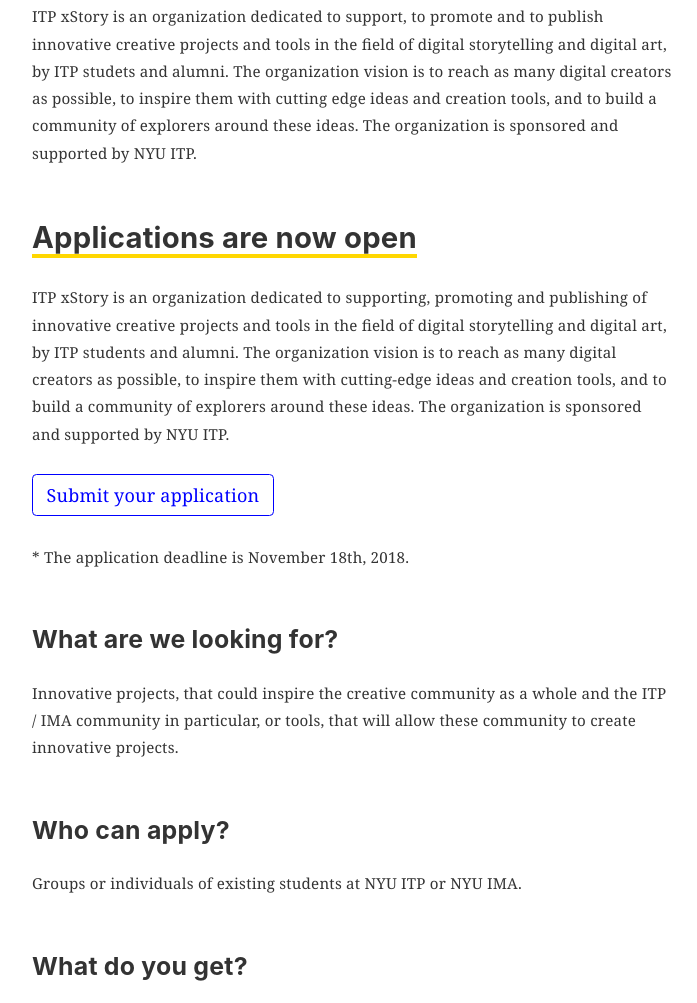
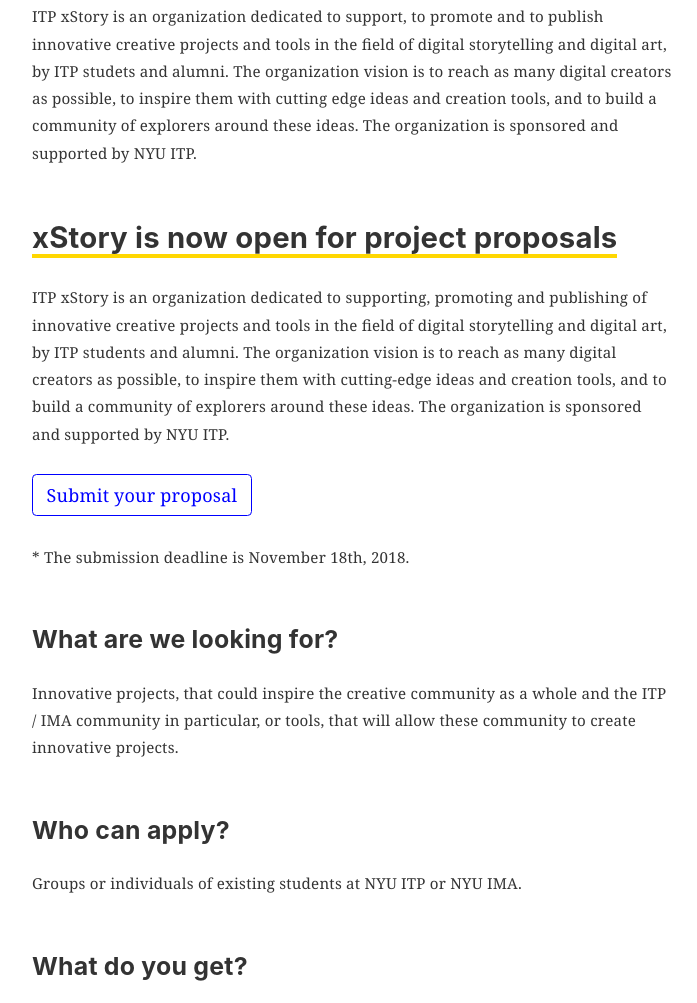
Before and after one commit to ITP-xStory/website, a Gatsby site: page / in a window 1280 px wide. Shown: the part 1173-2176 px from the top of the page, without its empty margins (53-750 px from the left). Built offline with nearby package versions, Linux system fonts and the light colour scheme; Gatsby itself is replaced by a stand-in of ours.

Commit message:
"applications" --> "submissions"

```diff
--- a/src/pages/index.js
+++ b/src/pages/index.js
@@ -59,16 +59,16 @@
 
         {/* Applications */}
         <Section
-          headline="Applications are now open"
+          headline="xStory is now open for project proposals"
           body="ITP xStory is an organization dedicated to supporting, promoting and publishing of innovative creative projects and tools in the field of digital storytelling and digital art, by ITP students and alumni. The organization vision is to reach as many digital creators as possible, to inspire them with cutting-edge ideas and creation tools, and to build a community of explorers around these ideas. The organization is sponsored and supported by NYU ITP."
         />
 
         <Button
-          text="Submit your application"
+          text="Submit your proposal"
           url="https://goo.gl/forms/Emz3OTjOSUGIzct13"
         />
 
-        <p>* The application deadline is November 18th, 2018.</p>
+        <p>* The submission deadline is November 18th, 2018.</p>
 
         {/* FAQ */}
         <Section
```
